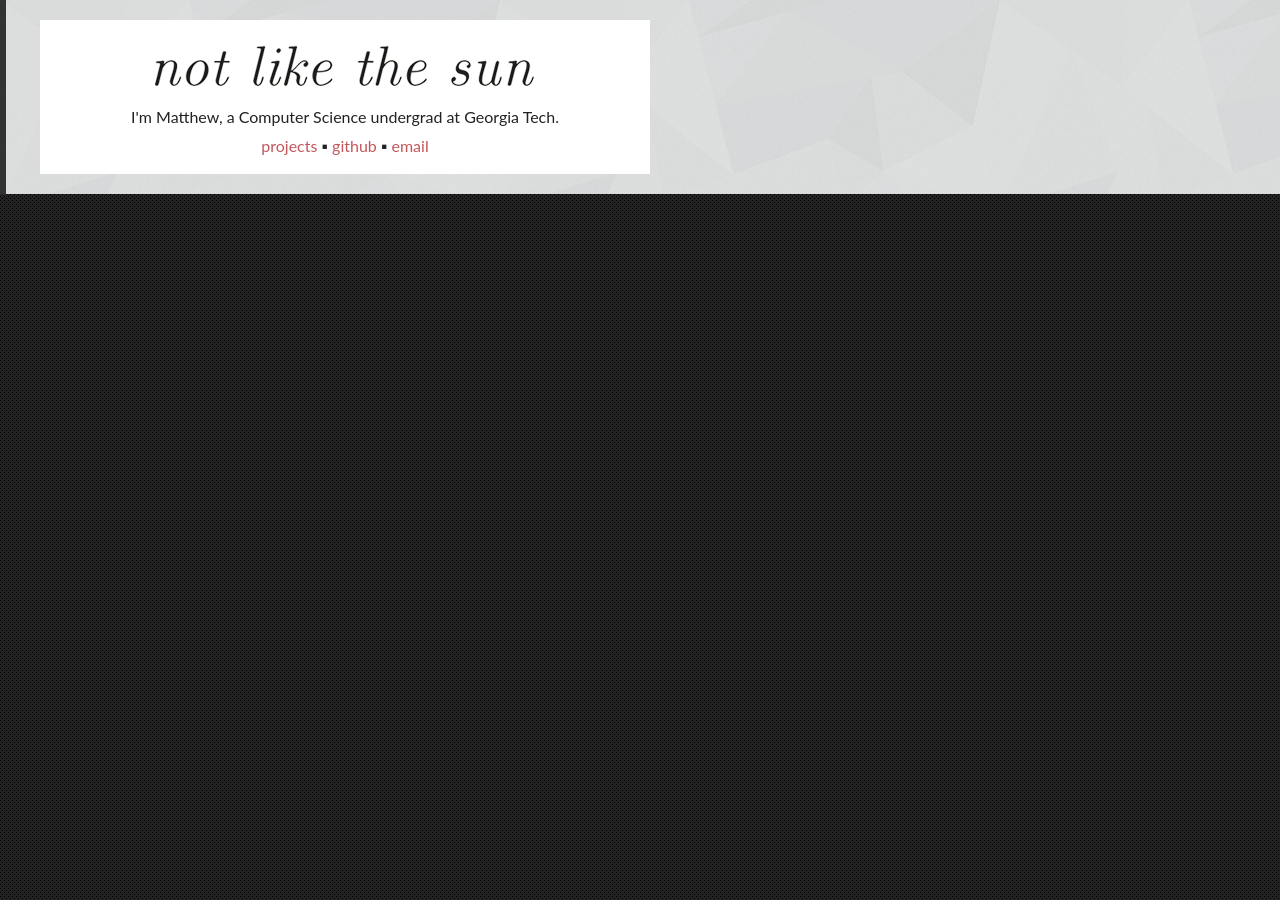
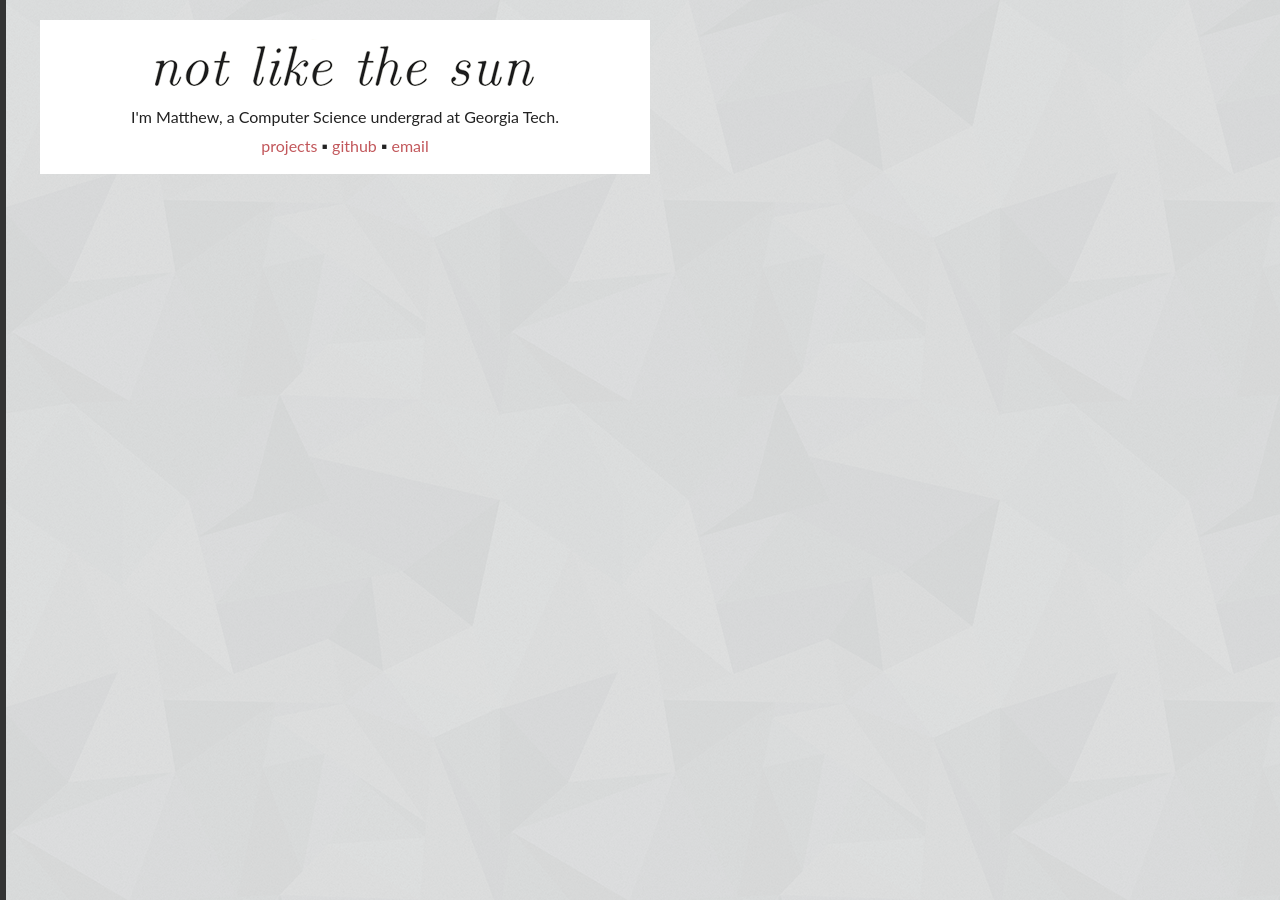
Before and after one commit to radioblazer/nlts.github.com, a Jekyll site: the page built from index.html, in a window 1280 px wide. Built offline with Jekyll 4.4.1, drawn with Linux system fonts in a browser that asks for light colours; Markdown is read by kramdown in place of the engine named in the settings.

Commit message:
break things in default.html, changing divs

```diff
--- a/_layouts/default.html
+++ b/_layouts/default.html
@@ -23,7 +23,7 @@
 </head>
 <body>
 
-<div class="site">
+<!-- <div class="site"> -->
   <!-- <div class="title"> -->
     <!-- <a href="/">not like the sun</a> -->
     <!-- <a class="extra" href="/">home</a> -->
@@ -32,7 +32,7 @@
   {{ content }}
 
 
-</div>
+<!-- </div> -->
 
 
 <!-- Google Analytics -->
```
